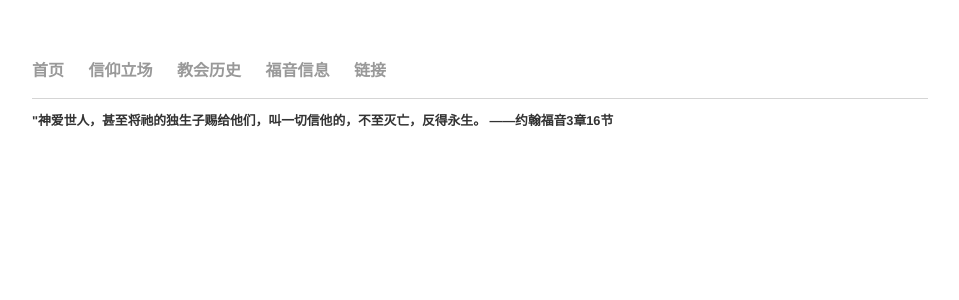
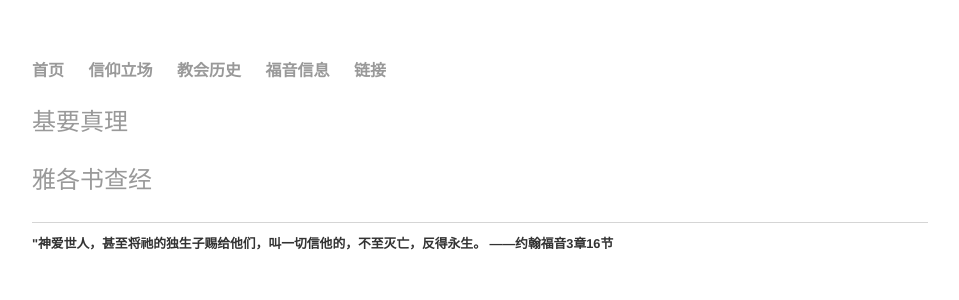
Before and after one commit to zlchurch/zlchurch.github.io, a Jekyll site: the page built from confession/index.md, in a window 1280 px wide. Shown: the top 300 px of the page, without its empty margins (160-1119 px from the left). Built offline with Jekyll 4.4.1, drawn with Linux system fonts in a browser that asks for light colours.

Commit message:
的点点滴滴

```diff
--- a/confession/index.md
+++ b/confession/index.md
@@ -2,3 +2,7 @@
 title: 信仰立场
 layout: default
 ---
+
+[基要真理](https://zlchurch.github.io/sermons/index_truth)
+
+[雅各书查经](https://zlchurch.github.io/sermons/index_james)
```
Also changed, not shown: sermons/index_truth.md (renamed from sermons/index.md).
